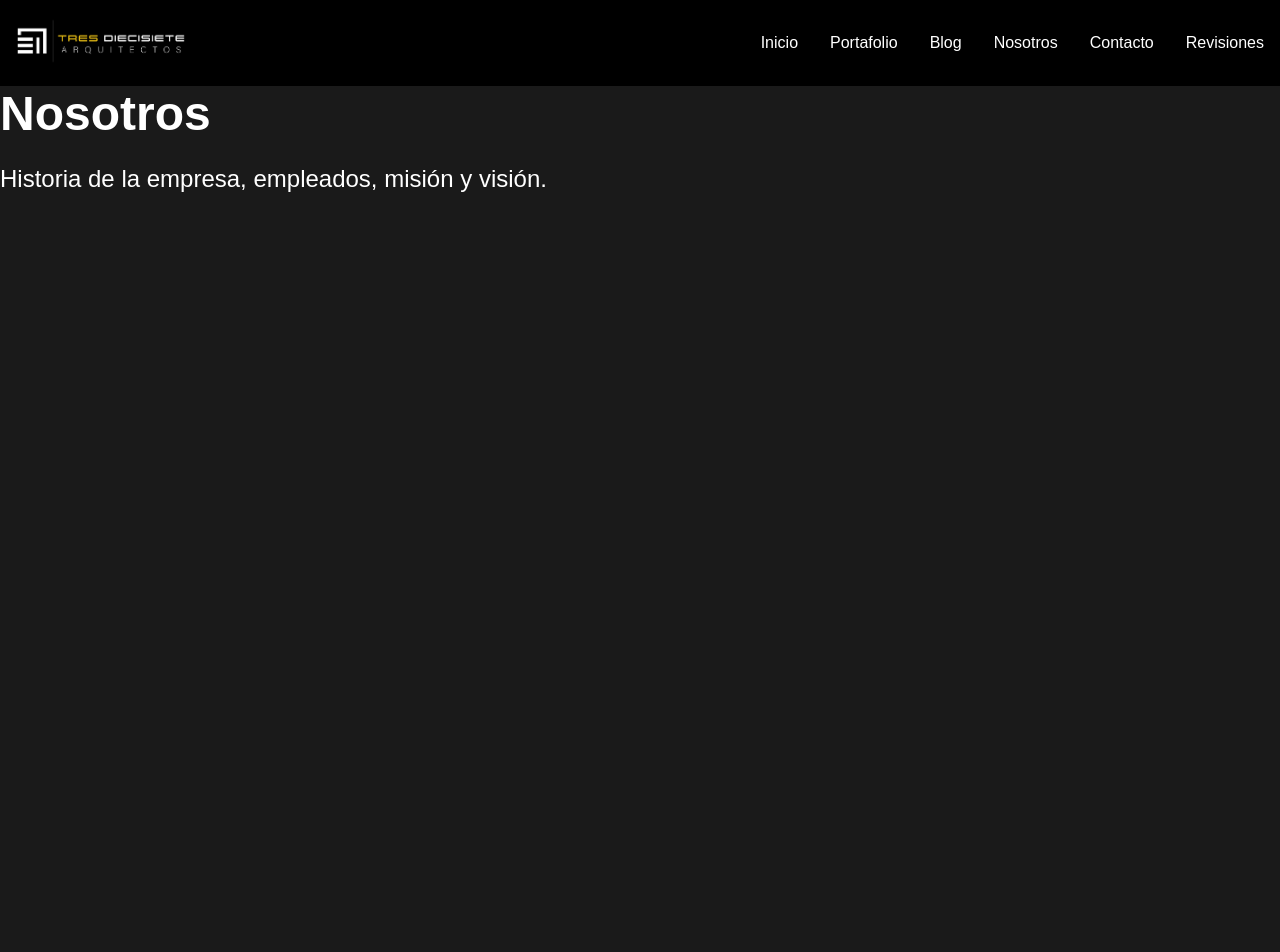
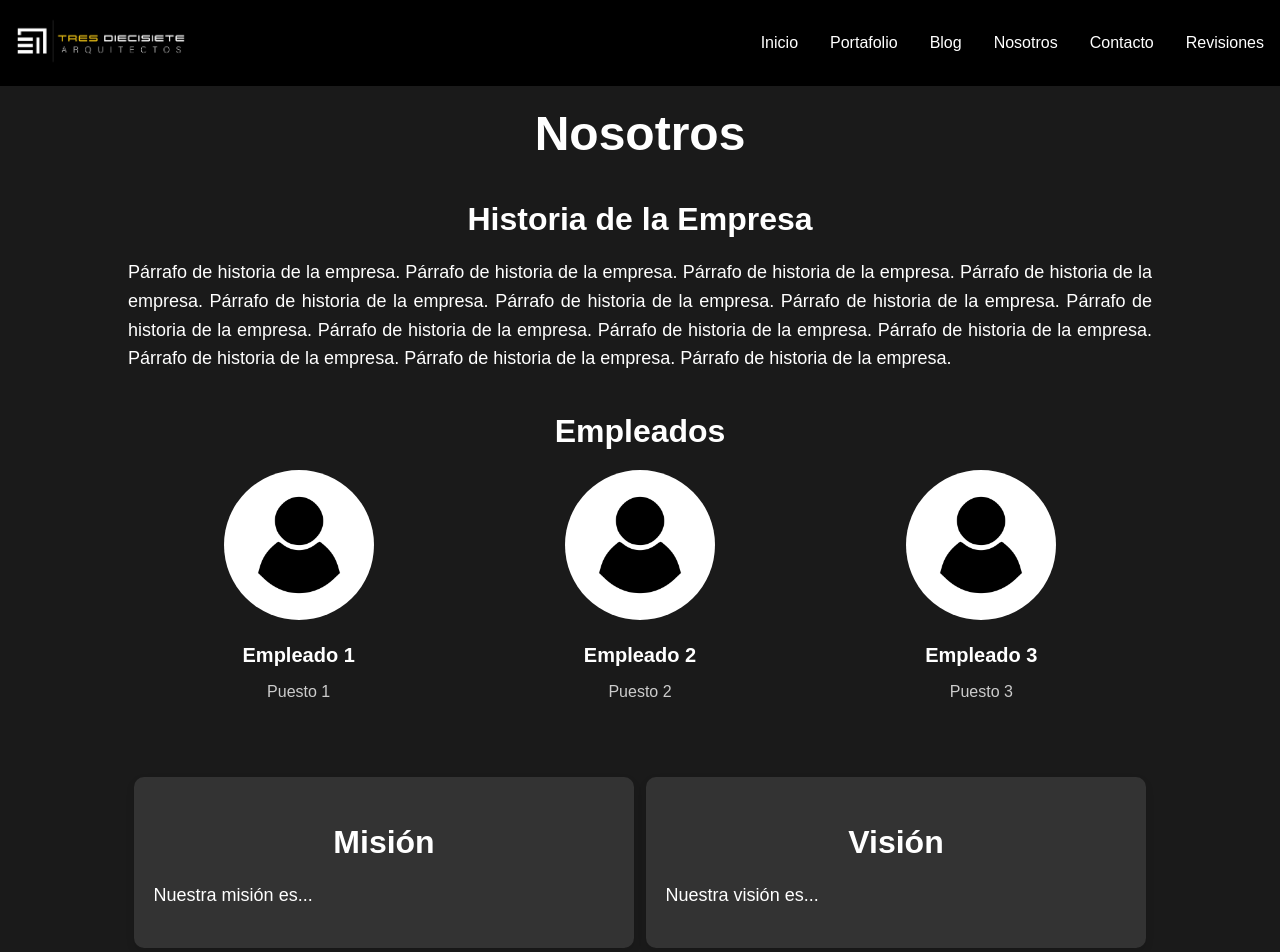
Before and after one commit to elidaRdz/317arquitectos, a React (Create React App) app: page /nosotros in a window 1280 px wide. Shown: the top 952 px of the page. Before the commit the page ends 800 px from the top, so only its background shows below. Built offline with nearby package versions, Linux system fonts and the light colour scheme.

Commit message:
Estructura Nosotros

```diff
--- /dev/null
+++ b/src/pages/Nosotros.css
@@ -0,0 +1,108 @@
+body {
+    font-family: Arial, sans-serif;
+    margin: 0;
+    padding: 0;
+    background-color: #1a1a1a;
+    color: #ffffff;
+}
+
+.nosotros-container {
+    width: 80%;
+    margin: 0 auto;
+    padding: 20px 0;
+}
+
+.nosotros-container h1 {
+    text-align: center;
+    font-size: 3rem;
+    font-weight: bold;
+    margin-bottom: 40px;
+}
+
+.historia {
+    margin-bottom: 40px;
+}
+
+.historia h1 {
+    font-size: 2rem;
+    font-weight: bold;
+    text-align: center;
+    margin-bottom: 20px;
+}
+
+.historia p {
+    font-size: 1.125rem;
+    line-height: 1.6;
+    text-align: justify;
+}
+
+.empleados {
+    margin-bottom: 40px;
+}
+
+.empleados h2 {
+    font-size: 2rem;
+    text-align: center;
+    margin-bottom: 20px;
+}
+
+.empleados-grid {
+    display: flex;
+    justify-content: space-around;
+    flex-wrap: wrap;
+}
+
+.empleado {
+    text-align: center;
+    margin-bottom: 20px;
+    transition: transform 0.3s ease;
+}
+
+.empleado img {
+    width: 150px;
+    height: 150px;
+    border-radius: 50%;
+    object-fit: cover;
+    margin-bottom: 10px;
+    transition: transform 0.3s ease;
+}
+
+.empleado img:hover {
+    transform: scale(1.5);
+}
+
+.empleado h3 {
+    font-size: 1.25rem;
+    margin: 10px 0 5px;
+}
+
+.empleado p {
+    font-size: 1rem;
+    color: #cccccc;
+}
+
+.mision-vision {
+    display: flex;
+    justify-content: space-around;
+    margin-bottom: 40px;
+}
+
+.mision, .vision {
+    width: 45%;
+    background-color: #333;
+    padding: 20px;
+    border-radius: 10px;
+    box-shadow: 0 4px 8px rgba(0, 0, 0, 0.1);
+}
+
+.mision h2, .vision h2 {
+    font-size: 2rem;
+    text-align: center;
+    margin-bottom: 20px;
+}
+
+.mision p, .vision p {
+    font-size: 1.125rem;
+    line-height: 1.6;
+    text-align: justify;
+}
--- a/src/pages/Nosotros.js
+++ b/src/pages/Nosotros.js
@@ -1,10 +1,63 @@
 import React from 'react';
+import './Nosotros.css';
+
+/* Reemplazar los nombres, puestos y poner imagen de cada empleado */
+const employees = [
+  {
+    name: 'Empleado 1',
+    position: 'Puesto 1',
+    image: '/img/empleado.jpg'
+  },
+  {
+    name: 'Empleado 2',
+    position: 'Puesto 2',
+    image: '/img/empleado.jpg'
+  },
+  {
+    name: 'Empleado 3',
+    position: 'Puesto 3',
+    image: '/img/empleado.jpg'
+  }
+];
 
 const Nosotros = () => {
   return (
-    <div>
+    <div className="nosotros-container">
       <h1>Nosotros</h1>
-      <p>Historia de la empresa, empleados, misión y visión.</p>
+      <section className="historia">
+        <h1>Historia de la Empresa</h1>
+        <p>
+          Párrafo de historia de la empresa. Párrafo de historia de la empresa. Párrafo de historia de la empresa. Párrafo de historia de la empresa. Párrafo de historia de la empresa. Párrafo de historia de la empresa. Párrafo de historia de la empresa. Párrafo de historia de la empresa. Párrafo de historia de la empresa. Párrafo de historia de la empresa. Párrafo de historia de la empresa. Párrafo de historia de la empresa. Párrafo de historia de la empresa. Párrafo de historia de la empresa.
+        </p>
+      </section>
+
+      <section className="empleados">
+        <h2>Empleados</h2>
+        <div className="empleados-grid">
+          {employees.map((employee, index) => (
+            <div key={index} className="empleado">
+              <img src={employee.image} alt={employee.name} />
+              <h3>{employee.name}</h3>
+              <p>{employee.position}</p>
+            </div>
+          ))}
+        </div>
+      </section>
+
+      <section className="mision-vision">
+        <div className="mision">
+          <h2>Misión</h2>
+          <p>
+            Nuestra misión es...
+          </p>
+        </div>
+        <div className="vision">
+          <h2>Visión</h2>
+          <p>
+            Nuestra visión es...
+          </p>
+        </div>
+      </section>
     </div>
   );
 };
--- a/src/pages/Portafolio.js
+++ b/src/pages/Portafolio.js
@@ -15,6 +15,7 @@ const Portafolio = () => {
     <div className="portafolio-container">
       <h1>Portafolio</h1>
       <Carousel images={images} />
+      <br></br>
     </div>
   );
 };
```
Also changed, not shown: public/img/empleado.jpg (added).
